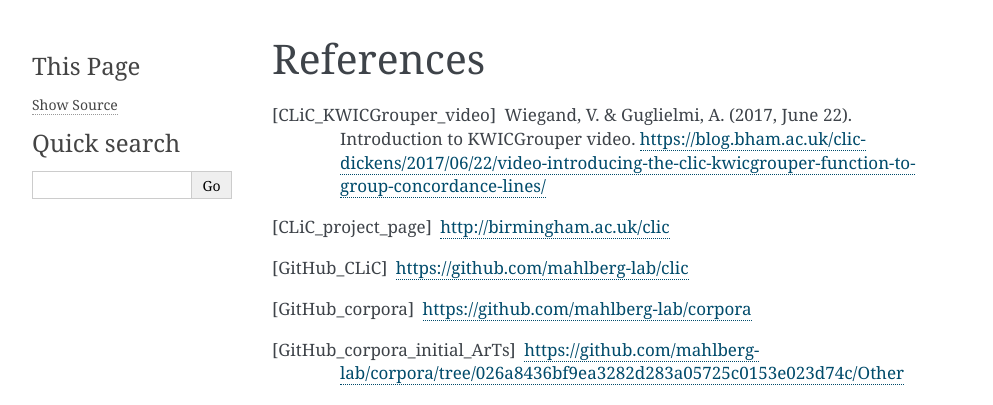
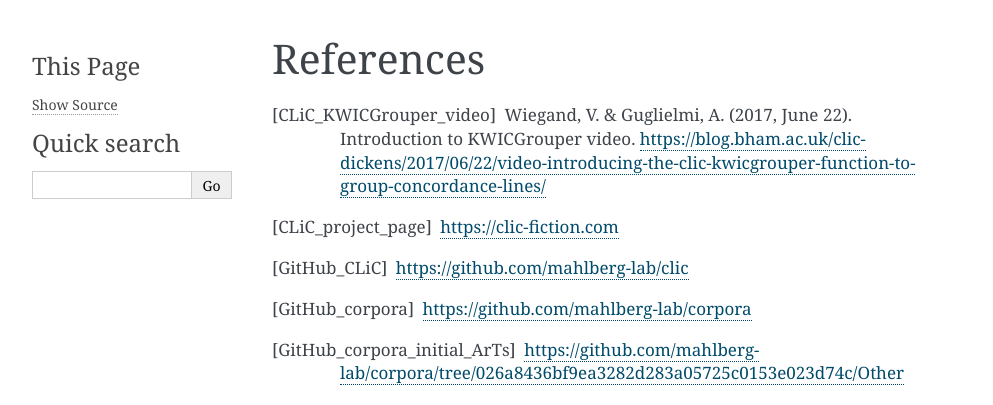
Before and after one commit to mahlberg-lab/clic, a Sphinx documentation site: the page built from docs/references.rst, in a window 1280 px wide. Shown: the top 405 px of the page, without its empty margins (148-1141 px from the left). Built offline with Sphinx 7.4.7, drawn with Linux system fonts in a browser that asks for light colours; pages that are not in the unit, such as notebooks, are missing from menus; the version number could not be read and is left out; some of the changed lines change nothing that is shown.

Commit message:
Update references.rst

```diff
--- a/docs/references.rst
+++ b/docs/references.rst
@@ -1,19 +1,32 @@
-.. only:: format_html
+.. _references:
 
-    References
-    ==========
+References
+==========
 
 .. [CLiC_KWICGrouper_video] Wiegand, V. & Guglielmi, A. (2017, June 22). Introduction to KWICGrouper video. https://blog.bham.ac.uk/clic-dickens/2017/06/22/video-introducing-the-clic-kwicgrouper-function-to-group-concordance-lines/
-.. [CLiC_project_page] http://birmingham.ac.uk/clic
+
+.. [CLiC_project_page] https://clic-fiction.com
+
 .. [GitHub_CLiC] https://github.com/mahlberg-lab/clic
+
 .. [GitHub_corpora] https://github.com/mahlberg-lab/corpora
+
 .. [GitHub_corpora_initial_ArTs] https://github.com/mahlberg-lab/corpora/tree/026a8436bf9ea3282d283a05725c0153e023d74c/Other
+
 .. [GitHub_corpora_initial_ChiLit] https://github.com/mahlberg-lab/corpora/tree/a020b2a7153baf8849056be833861ecb3d77e7a1/ChiLit
+
 .. [GLARE_project_page] http://birmingham.ac.uk/GLARE
+
 .. [ICU] http://userguide.icu-project.org/boundaryanalysis
+
 .. [ICU_RSV] http://userguide.icu-project.org/boundaryanalysis#TOC-Rule-Status-Values
-.. [Mahlberg_2013] Mahlberg, M. (2013). Corpus Stylistics and Dickens’s Fiction. London: Routledge.
-.. [Mahlberg_et_al_2016] Mahlberg, M., Stockwell, P., de Joode, J., Smith, C., & O’Donnell, M. B. (2016). CLiC Dickens: novel uses of concordances for the integration of corpus stylistics and cognitive poetics. Corpora, 11(3), 433–463 [Open access, available from https://doi.org/10.3366/cor.2016.0102]
+
+.. [Mahlberg_2013] Mahlberg, M. (2013). Corpus Stylistics and Dickens's Fiction. London: Routledge.
+
+.. [Mahlberg_et_al_2016] Mahlberg, M., Stockwell, P., de Joode, J., Smith, C., & O'Donnell, M. B. (2016). CLiC Dickens: novel uses of concordances for the integration of corpus stylistics and cognitive poetics. Corpora, 11(3), 433–463 [Open access, available from https://doi.org/10.3366/cor.2016.0102]
+
 .. [Rayson_Garside_2000] Rayson, P. and Garside, R. (2000). Comparing corpora using frequency profiling. In proceedings of the workshop on Comparing Corpora, held in conjunction with the 38th annual meeting of the Association for Computational Linguistics (ACL 2000). 1-8 October 2000, Hong Kong, pp. 1-6, retrieved from http://ucrel.lancs.ac.uk/people/paul/publications/rg_acl2000.pdf
+
 .. [UAX29] https://www.unicode.org/reports/tr29/tr29-33.html#Word_Boundaries
+
 .. [UNIDECODE] https://pypi.org/project/Unidecode/
```
